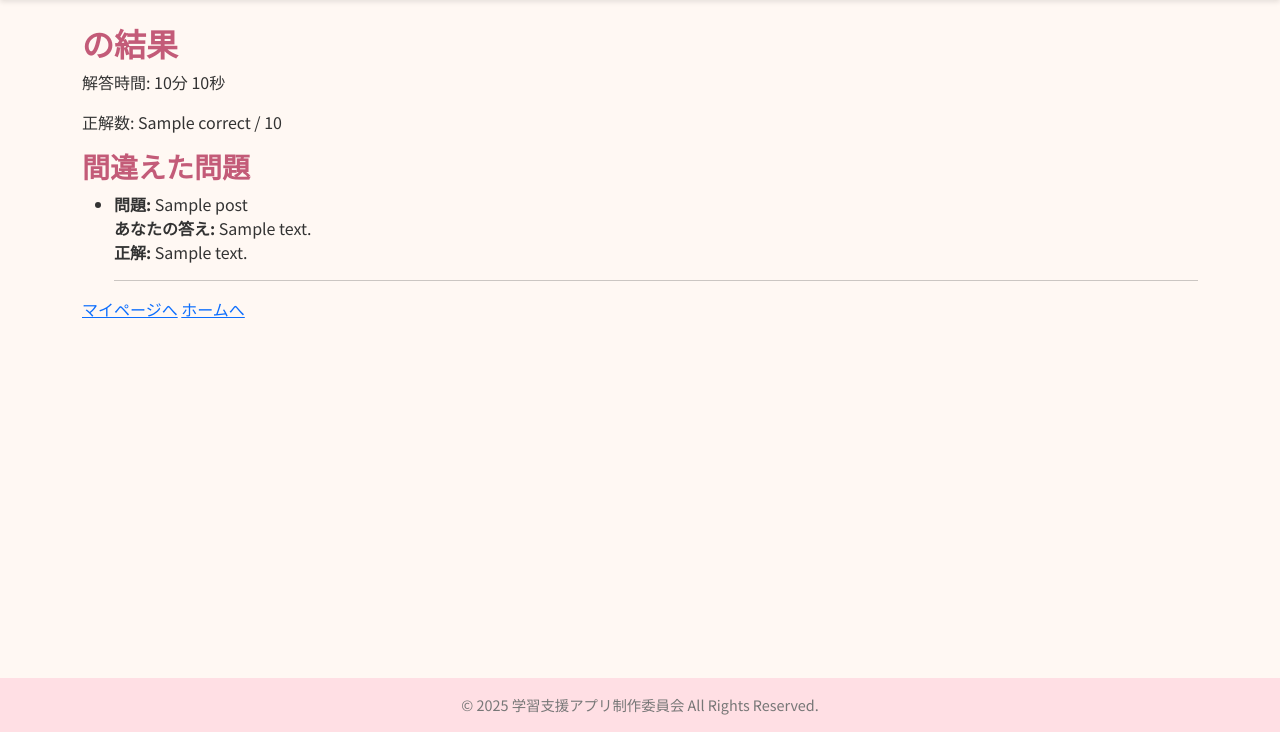
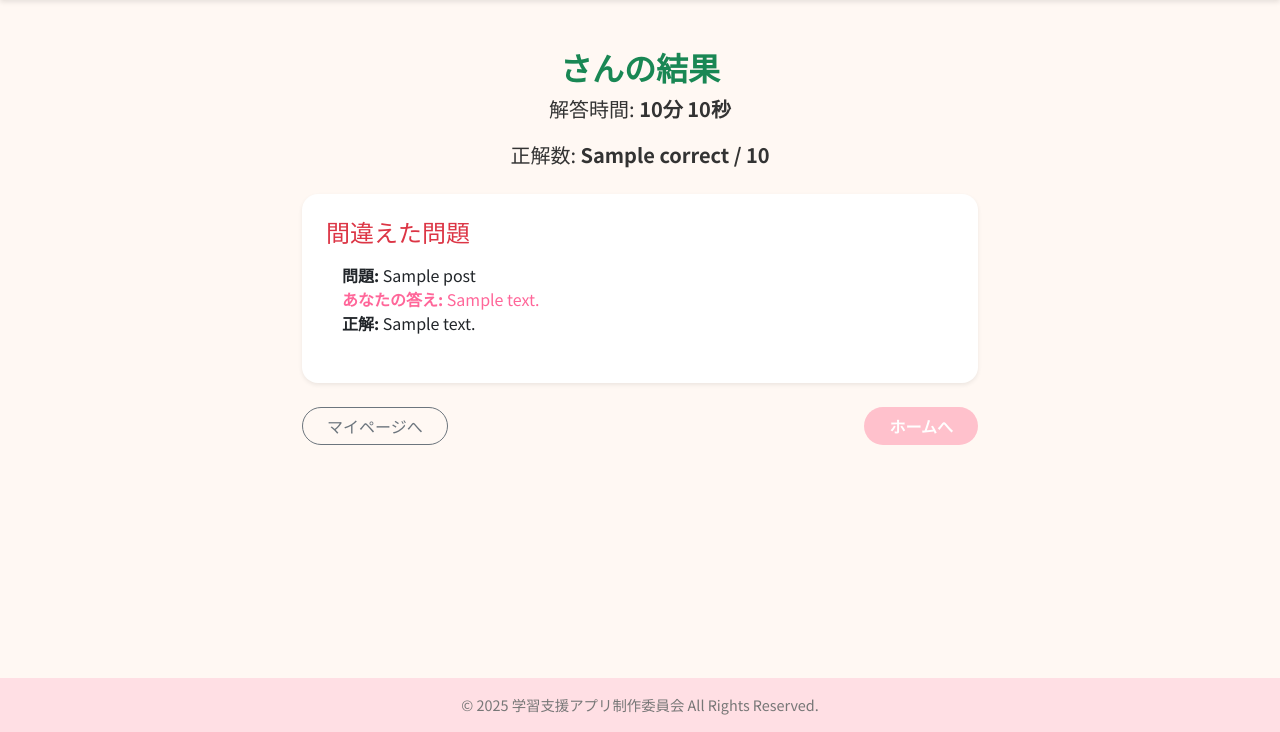
Before and after one commit to taipiwiq/beta, a Python web app: template beta/quiz_app/templates/result.html in a window 1280 px wide. Shown: the part 68-800 px from the top of the page. Run offline with Jinja, Linux system fonts and the light colour scheme; the template is opened without the code that fills it: most values are stand-ins (such as "Sample title", 1, 10 or a date in 2020).

Commit message:
Update result.html

```diff
--- a/beta/quiz_app/templates/result.html
+++ b/beta/quiz_app/templates/result.html
@@ -1,28 +1,34 @@
 {% extends "base.html" %}
 {% block content %}
 
-<h2>{{ current_user.username }} の結果</h2>
+<div class="container py-4" style="max-width: 700px;">
+  <div class="text-center mb-4">
+    <h2 class="text-success fw-bold">{{ current_user.username }} さんの結果</h2>
+    <p class="fs-5">解答時間: <strong>{{ elapsed.seconds // 60 }}分 {{ elapsed.seconds % 60 }}秒</strong></p>
+    <p class="fs-5">正解数: <strong>{{ correct }} / {{ total }}</strong></p>
+  </div>
 
-<p>解答時間: {{ elapsed.seconds // 60 }}分 {{ elapsed.seconds % 60 }}秒</p>
-<p>正解数: {{ correct }} / {{ total }}</p>
-
-<h3>間違えた問題</h3>
+  <div class="card shadow-sm p-4 mb-4">
+    <h4 class="text-danger">間違えた問題</h4>
     {% if incorrect_records %}
-  <ul>
+      <ul class="list-group list-group-flush">
         {% for r in incorrect_records %}
-      <li>
+          <li class="list-group-item mb-3">
             <strong>問題:</strong> {{ r.post.question }}<br>
-        <strong>あなたの答え:</strong> {{ r.selected_answer }}<br>
+            <span style="color: #ff6699;"><strong>あなたの答え:</strong> {{ r.selected_answer }}</span><br>
             <strong>正解:</strong> {{ r.post.answer }}
           </li>
-      <hr>
         {% endfor %}
       </ul>
     {% else %}
-  <p>なし</p>
+      <p class="text-muted">全問正解です！おめでとう！</p>
     {% endif %}
+  </div>
 
-<a href="{{ url_for('quiz.history') }}">マイページへ</a>
-<a href="{{ url_for('quiz.home') }}">ホームへ</a>
+  <div class="d-flex justify-content-between">
+    <a href="{{ url_for('quiz.history') }}" class="btn btn-outline-secondary rounded-pill px-4">マイページへ</a>
+    <a href="{{ url_for('quiz.home') }}" class="btn btn-pink rounded-pill px-4">ホームへ</a>
+  </div>
+</div>
 
 {% endblock %}
```
Lines whose indentation alone changed are shown as unchanged.
